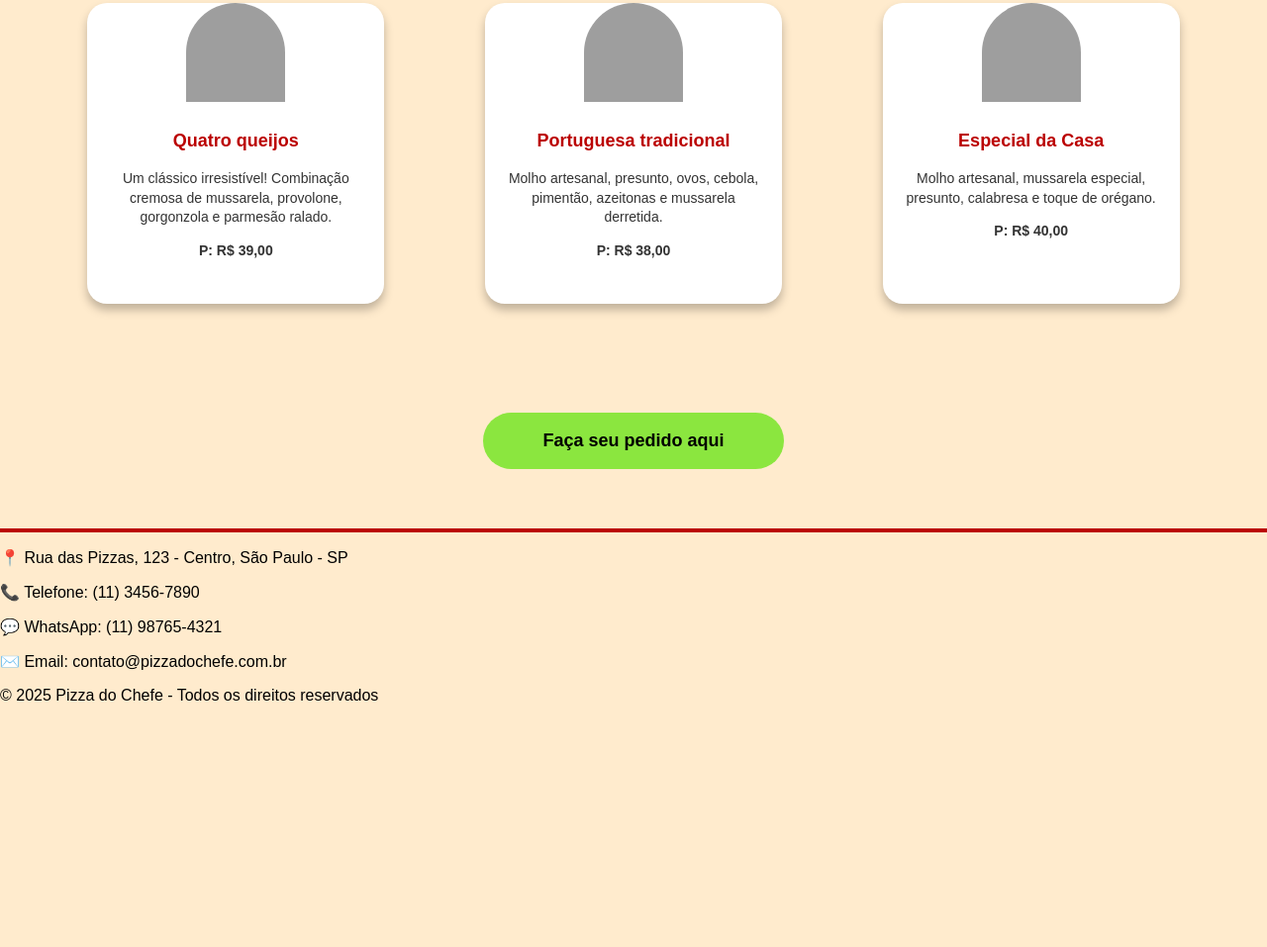
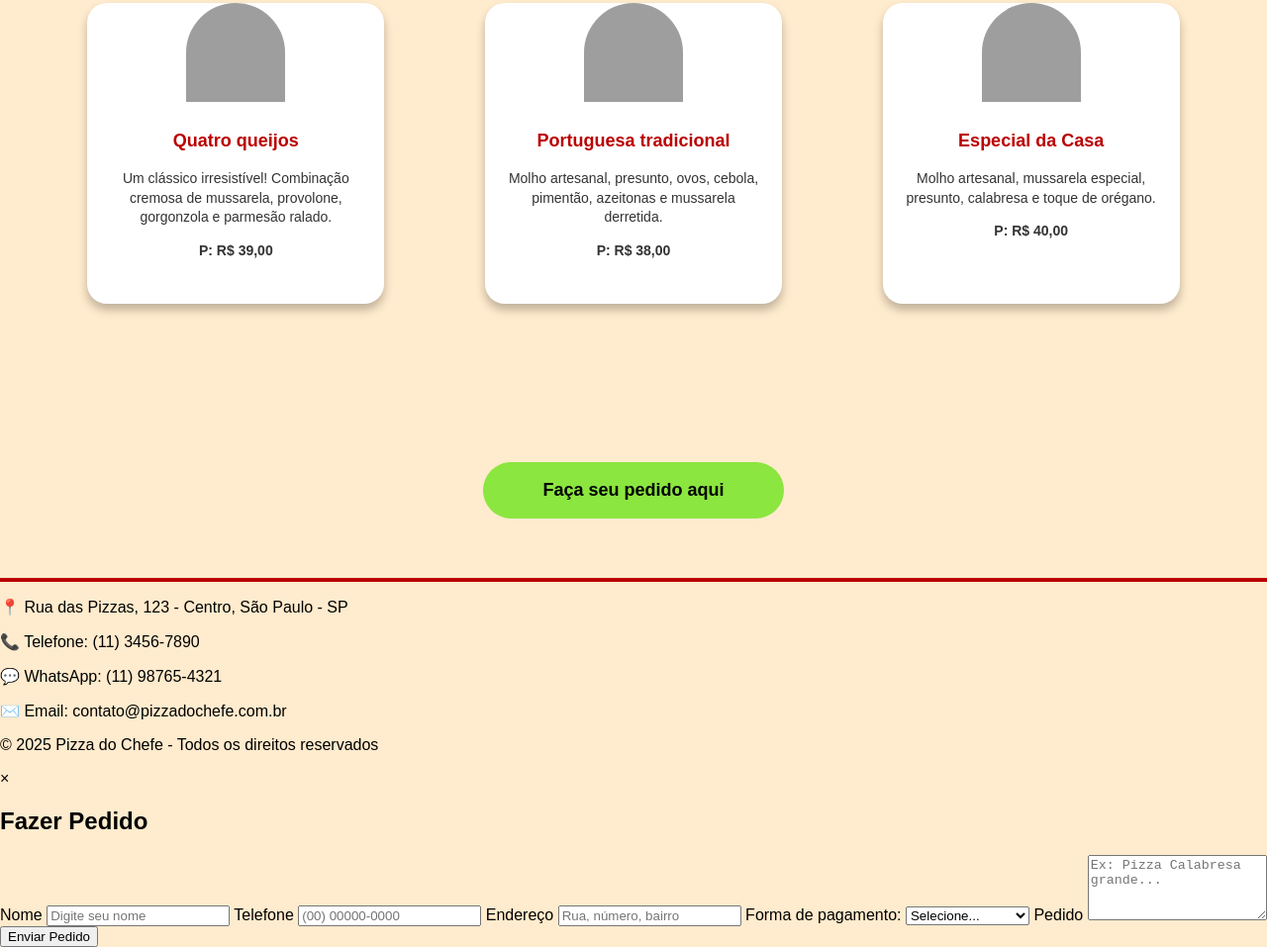
Before and after one commit to Adrian-a15y/Pizzaria-do-chefe-Adrian-Ryan, a plain HTML site: page cardapio.html in a window 1280 px wide. Shown: the part 550-1507 px from the top of the page at 99% size. Before the commit the page ends 1278 px from the top, so only its background shows below. Drawn offline with Linux system fonts and the light colour scheme; grey boxes are pictures that could not be loaded.

Commit message:
Update cardapio.html

```diff
--- a/cardapio.html
+++ b/cardapio.html
@@ -77,7 +77,7 @@
         </div>
 
         <div class="botao-pedido">
-            <a href="">Faça seu pedido aqui</a>
+            <a href="#" class="botao-pedido" >Faça seu pedido aqui</a>
         </div>
     </section>
 
@@ -92,5 +92,58 @@
         <p>&copy; 2025 Pizza do Chefe - Todos os direitos reservados</p>
     </footer>
 
+
+    <div class="modal" id="modalPedido">
+    <div class="modal-conteudo">
+        <span class="fechar" onclick="fecharFormulario()">×</span>
+
+        <h2>Fazer Pedido</h2>
+
+        <form>
+    <label>Nome</label>
+    <input type="text" id="nome" placeholder= "Digite seu nome" required>
+
+    <label>Telefone</label>
+    <input type="tel" id="telefone" placeholder="(00) 00000-0000">
+
+
+    <label>Endereço</label>
+    <input type="text" placeholder = "Rua, número, bairro" required>
+
+     <label>Forma de pagamento:</label>
+            <select class="modalPedido" required>
+                <option value="">Selecione...</option>
+                <option>Dinheiro físico</option>
+                <option>Cartão de credito</option>
+                <option>Cartão de débito</option>
+                <option>Pix</option>
+            </select>
+
+    <label>Pedido</label>
+    <textarea rows="4" placeholder="Ex: Pizza Calabresa grande..." required></textarea>
+
+    <button type="submit">Enviar Pedido</button>
+</form>
+
+    </div>
+</div>
+
+<script>
+const btn = document.querySelector(".hamburger");
+const menuMobile = document.querySelector(".menu-mobile");
+
+btn.addEventListener("click", () => {
+    menuMobile.classList.toggle("active");
+});
+
+    function abrirFormulario() {
+    document.getElementById("modalPedido").style.display = "flex";
+}
+
+function fecharFormulario() {
+    document.getElementById("modalPedido").style.display = "none";
+}
+</script>
+
 </body>
 </html>
```
